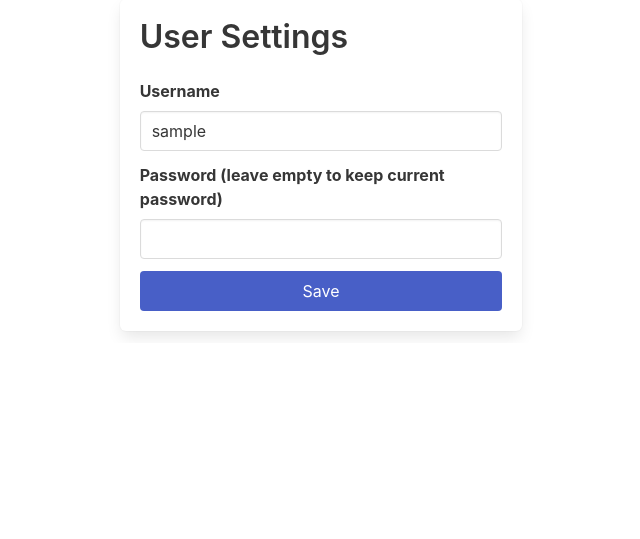
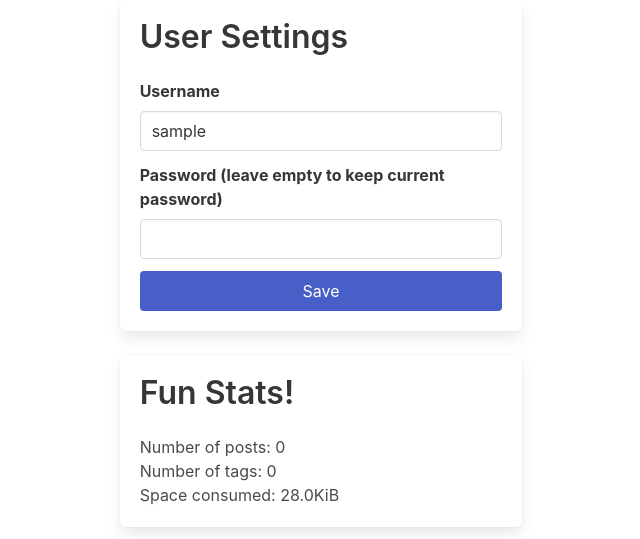
Before and after one commit to LexNastin/art-downloader, a Flask app: page /settings in a window 1280 px wide. Shown: the part 509-1048 px from the top of the page, without its empty margins (319-959 px from the left). Before the commit the page ends 846 px from the top, so only its background shows below. Run offline with Flask 3, Linux system fonts and the light colour scheme; the visitor is signed in with stand-in values (Sample User, id 1); data comes from the database, SQL or seed files in the repository; data that the repository does not hold is empty; parts of the project's set-up code (start-up, migrations or seed data) failed here and were passed over; some libraries are stand-ins or nearby versions.

Commit message:
add some fun stats :D

```diff
--- a/app/main.py
+++ b/app/main.py
@@ -23,6 +23,7 @@ def get_random():
     random = os.urandom(5).hex()
     return random
 
+# stolen from SO
 # function to split array into array of arrays of size n
 def split_into(n, arr):
     if len(arr) % 3:
@@ -43,6 +44,40 @@ def admin_only(func):
 
 def strftime(timestamp):
     return dt.fromtimestamp(timestamp).strftime("%d %b %Y - %H:%M:%S")
+
+# stolen from SO
+def sizeof_fmt(num, suffix="B"):
+    for unit in ["", "Ki", "Mi", "Gi", "Ti", "Pi", "Ei", "Zi"]:
+        if abs(num) < 1024.0:
+            return f"{num:3.1f}{unit}{suffix}"
+        num /= 1024.0
+    return f"{num:.1f}Yi{suffix}"
+
+# stolen from Python Docs
+def get_tree_size(path):
+    """Return total size of files in given path and subdirs."""
+    total = 0
+    for entry in os.scandir(path):
+        if entry.is_dir(follow_symlinks=False):
+            total += get_tree_size(entry.path)
+        else:
+            total += entry.stat(follow_symlinks=False).st_size
+    return total
+
+def get_stats():
+    all_posts = get_all_posts()
+    posts = len(all_posts)
+    tags = set()
+    for post in all_posts:
+        for tag in post.tags:
+            tags.add(tag)
+    tags = len(tags)
+    space = sizeof_fmt(get_tree_size(DATA_DIR))
+    return {
+        "posts": posts,
+        "tags": tags,
+        "space": space
+    }
 
 # main website ui
 @main.route("/")
@@ -310,7 +345,7 @@ def media_delete():
 @login_required
 def settings():
     allow_signups = int(get_setting("allow_signups", "1"))
-    return render_template("settings.html", allow_signups=allow_signups)
+    return render_template("settings.html", allow_signups=allow_signups, stats=get_stats())
 
 @main.route("/settings", methods=["POST"])
 @login_required
--- a/app/templates/settings.html
+++ b/app/templates/settings.html
@@ -117,6 +117,12 @@
       </div>
     </form>
   </div>
+  <div class="box">
+    <h1 class="title">Fun Stats!</h1>
+    <p>Number of posts: {{ stats["posts"] }}</p>
+    <p>Number of tags: {{ stats["tags"] }}</p>
+    <p>Space consumed: {{ stats["space"] }}</p>
+  </div>
 </div>
 
 <div id="delete-modal" class="modal">
```
